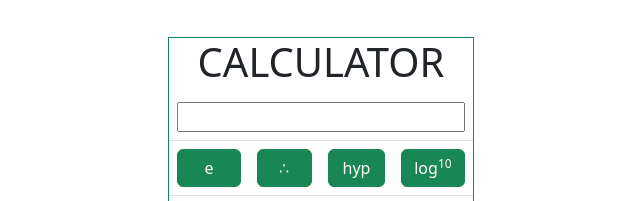
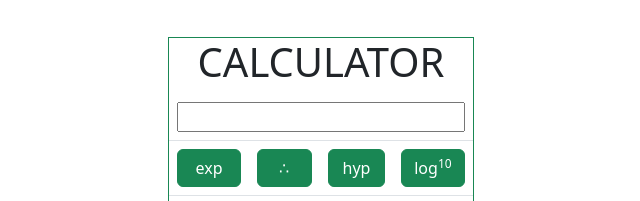
Before and after one commit to syedzohaib-dev/Calculator, a plain HTML site: page index.html in a window 1280 px wide. Shown: the top 201 px of the page, 319-959 px from the left. Drawn offline with nearby package versions, Linux system fonts and the light colour scheme.

Commit message:
Update index.html

```diff
--- a/index.html
+++ b/index.html
@@ -27,7 +27,7 @@
                                 <tbody>
                                         <tr>
                                                 <td><button onclick="get_num('Math.exp')" type="button"
-                                                                class=" btn w-100 text-center btn-success">e</button>
+                                                                class=" btn w-100 text-center btn-success">exp</button>
                                                 </td>
                                                 <td><button onclick="get_num('Math.random')" type="button"
                                                                 class=" btn w-100 text-center btn-success">&there4;</button>
```
